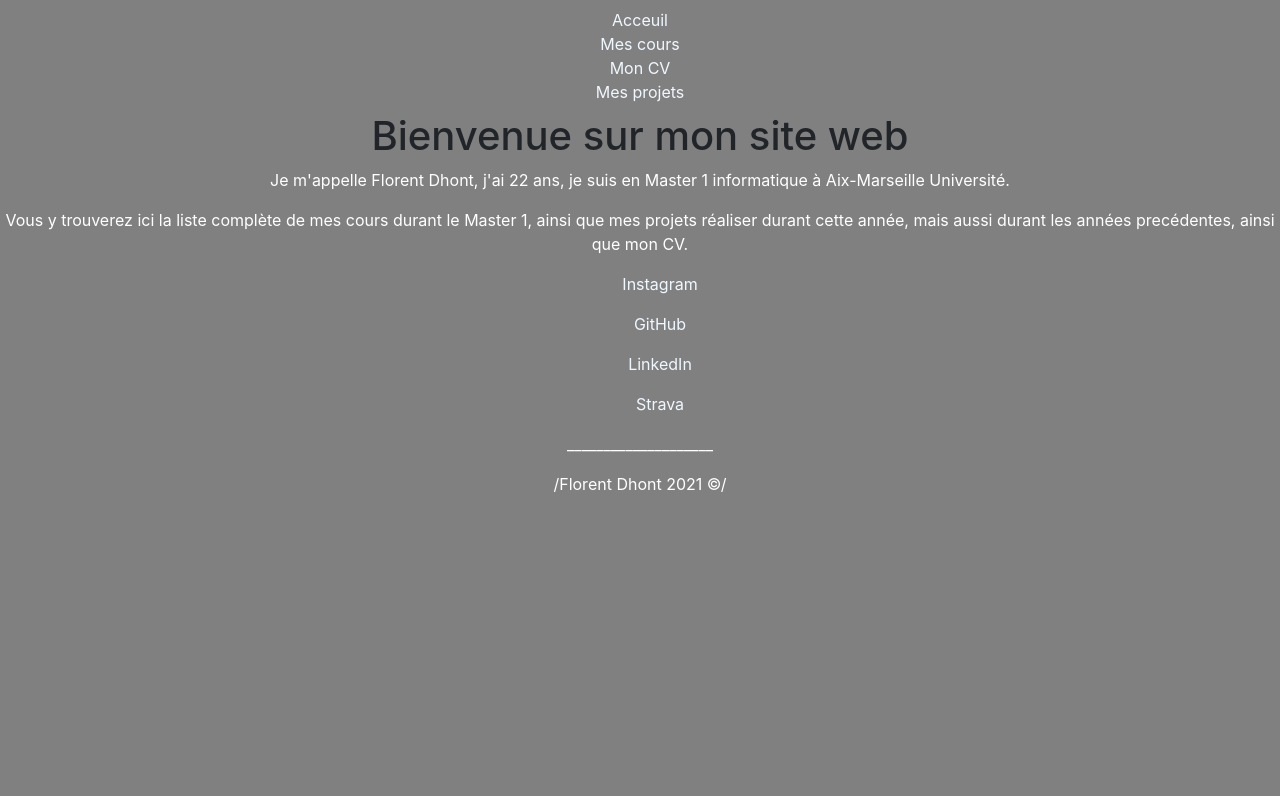
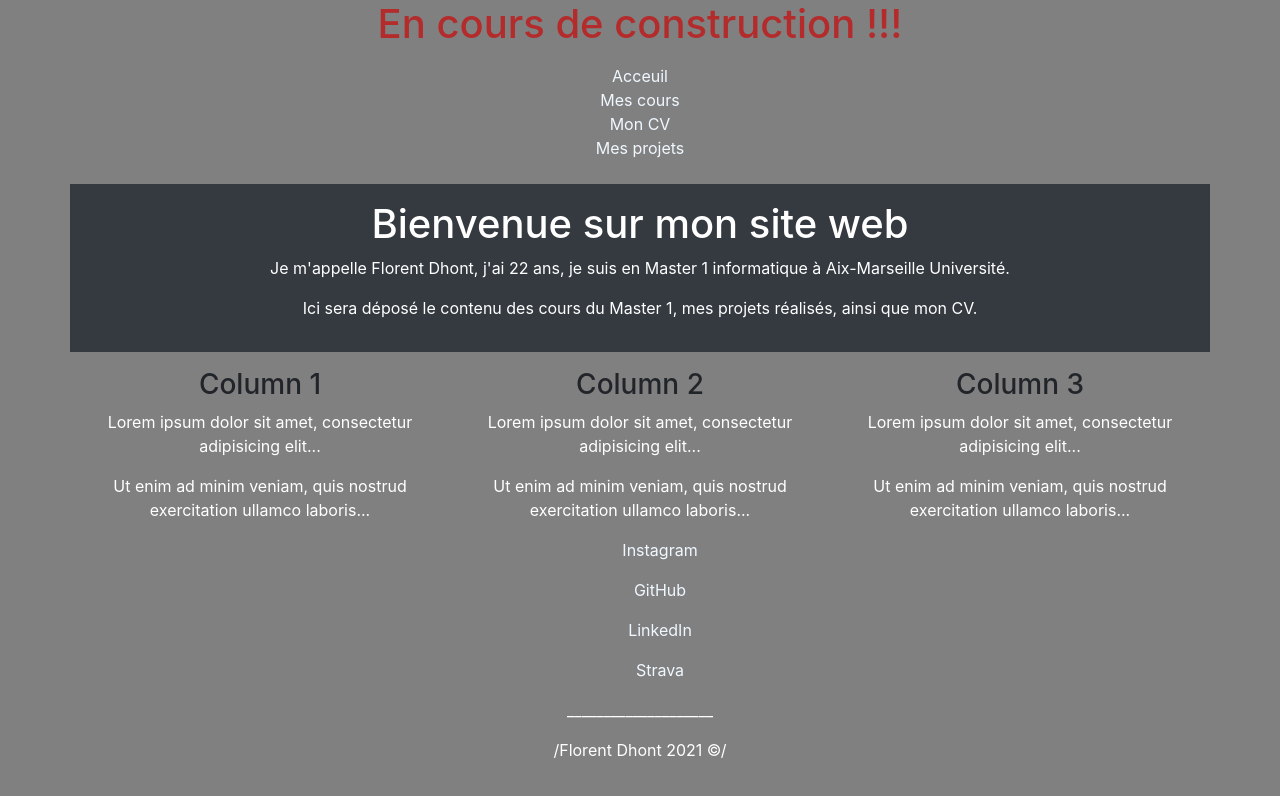
Before and after one commit to FloFloDht/angularWebApp, an Angular app: page /home in a window 1280 px wide. Shown: the top 796 px of the page. Built offline with nearby package versions, Linux system fonts and the light colour scheme.

Commit message:
time to spleep

```diff
--- a/src/app/app.component.html
+++ b/src/app/app.component.html
@@ -1,3 +1,5 @@
+<h1 style="color: rgb(180, 43, 43);">En cours de construction !!!</h1>
+
 <nav class="navbar navbar-default">
   <div class="container-fluid">
     <div class="navbar-collapse">
--- a/src/app/home/home.component.html
+++ b/src/app/home/home.component.html
@@ -1,12 +1,30 @@
-<div style="text-align:center">
+
+
+<div class="container p-3 my-3 bg-dark text-white">
     <h1>Bienvenue sur mon site web </h1>
-</div>
+    <p>Je m'appelle Florent Dhont, j'ai 22 ans, je suis en Master 1 informatique à Aix-Marseille Université.</p>
+    <p>Ici sera déposé le contenu des cours du Master 1, mes projets réalisés, ainsi que mon CV.</p>
+  </div>
 
-<div class="Description">
-    <p>Je m'appelle Florent Dhont, j'ai 22 ans, je suis en Master 1 informatique à Aix-Marseille Université.</p>
-    <p>Vous y trouverez ici la liste complète de mes cours durant le Master 1, ainsi que mes projets réaliser durant cette année,
-        mais aussi durant les années precédentes, ainsi que mon CV.</p>
-</div>
+  <div class="container">
+    <div class="row">
+      <div class="col-sm-4">
+        <h3>Column 1</h3>
+        <p>Lorem ipsum dolor sit amet, consectetur adipisicing elit...</p>
+        <p>Ut enim ad minim veniam, quis nostrud exercitation ullamco laboris...</p>
+      </div>
+      <div class="col-sm-4">
+        <h3>Column 2</h3>
+        <p>Lorem ipsum dolor sit amet, consectetur adipisicing elit...</p>
+        <p>Ut enim ad minim veniam, quis nostrud exercitation ullamco laboris...</p>
+      </div>
+      <div class="col-sm-4">
+        <h3>Column 3</h3>
+        <p>Lorem ipsum dolor sit amet, consectetur adipisicing elit...</p>
+        <p>Ut enim ad minim veniam, quis nostrud exercitation ullamco laboris...</p>
+      </div>
+    </div>
+  </div>
 
 
 <ul style="text-align: center;">
```
